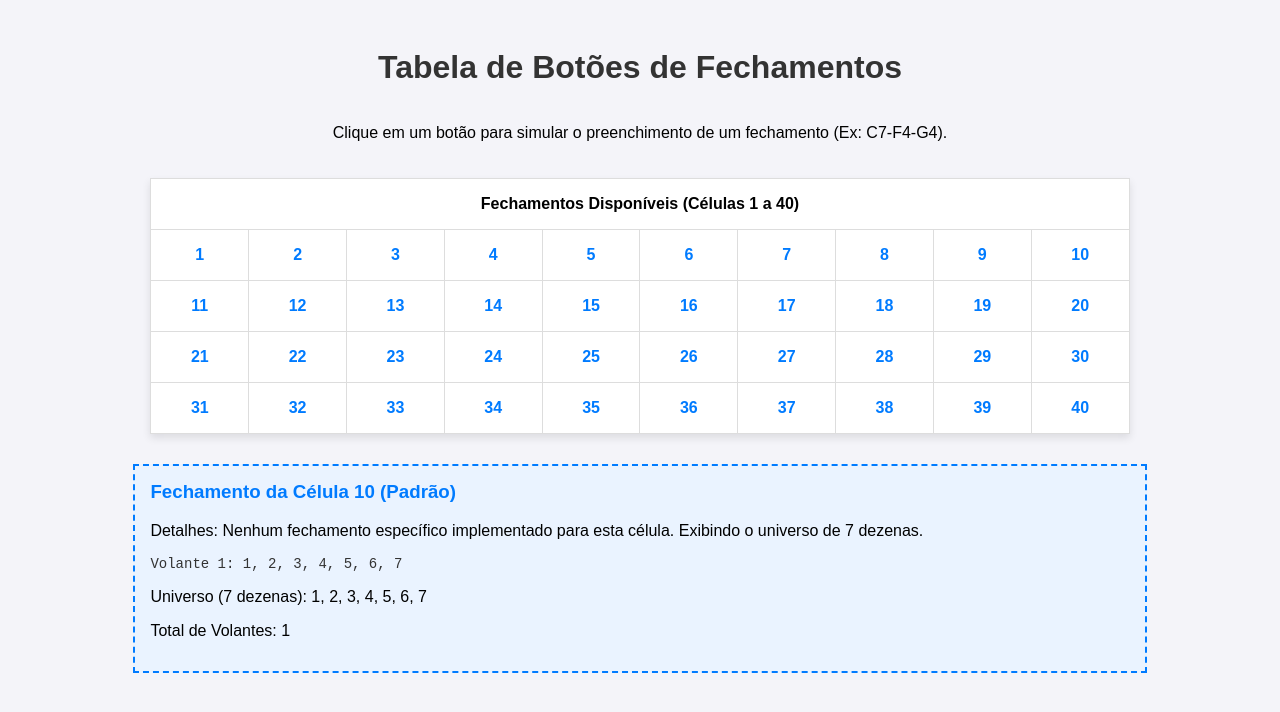
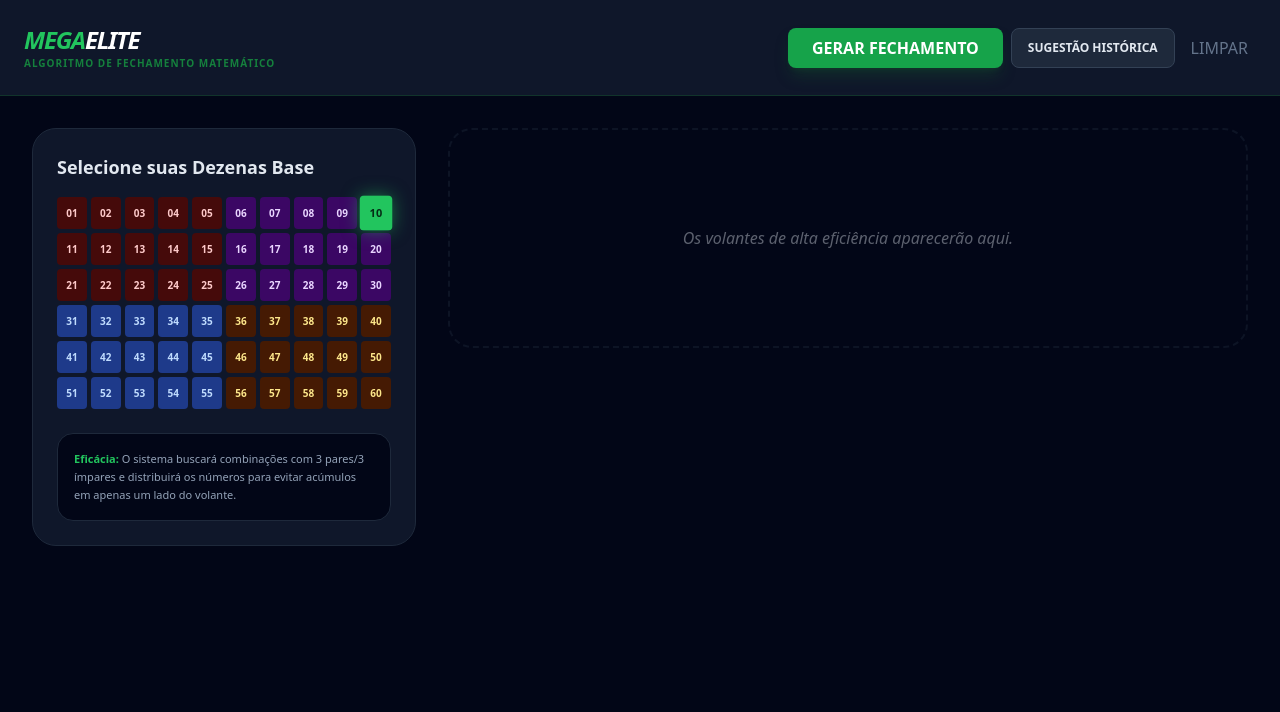
Before and after one commit to silvalexandre/megaelite, a plain HTML site: page index.html in a window 1280 px wide. Both pictures are taken after a click on the button "10". Drawn offline with nearby package versions, Linux system fonts and the light colour scheme.

Commit message:
Refactor index.html for dark mode and styling
Updated the title and styles for dark mode. Added Tailwind CSS for styling and improved button interactions.

```diff
--- a/index.html
+++ b/index.html
@@ -1,196 +1,170 @@
 <!DOCTYPE html>
-<html lang="pt-BR">
+<html lang="pt-br" class="dark">
 <head>
     <meta charset="UTF-8">
     <meta name="viewport" content="width=device-width, initial-scale=1.0">
-    <title>Tabela de Fechamentos</title>
+    <title>Mega Sena - Fechamento de Alta Eficácia</title>
+    <script src="https://cdn.tailwindcss.com"></script>
+    <script>
+        tailwind.config = { darkMode: 'class' }
+    </script>
     <style>
-        /* Estilos CSS */
-        body {
-            font-family: Arial, sans-serif;
-            display: flex;
-            flex-direction: column;
-            align-items: center;
-            padding: 20px;
-            background-color: #f4f4f9;
+        /* Cores do Seletor (Ajustadas para o padrão Dark) */
+        .q1 { background-color: #450a0a; color: #fecaca; }
+        .q2 { background-color: #3b0764; color: #e9d5ff; }
+        .q3 { background-color: #1e3a8a; color: #bfdbfe; }
+        .q4 { background-color: #451a03; color: #fde68a; }
+
+        .selected { background-color: #22c55e !important; color: #052e16 !important; transform: scale(1.1); z-index: 50; box-shadow: 0 0 15px rgba(34, 197, 94, 0.5); }
+
+        /* Estilo do Cartão no Modo Escuro Padrão */
+        .cartao-loteria { background-color: #1e293b; border: 1px solid #334155; position: relative; overflow: hidden; }
+        .grade-volante { display: grid; grid-template-columns: repeat(10, 1fr); gap: 2px; position: relative; }
+
+        /* Linhas Divisórias de Alta Visibilidade */
+        .linha-h { position: absolute; top: 50%; left: 0; right: 0; height: 2px; background-color: #22c55e; opacity: 0.3; z-index: 20; pointer-events: none; }
+        .linha-v { position: absolute; top: 0; bottom: 0; left: 50%; width: 2px; background-color: #22c55e; opacity: 0.3; z-index: 20; pointer-events: none; }
+
+        .dezena-cartao { aspect-ratio: 1; display: flex; align-items: center; justify-content: center; font-size: 0.7rem; font-weight: 700; background: #0f172a; border: 1px solid #1e293b; color: #475569; }
+
+        .dezena-marcada { background-color: #22c55e !important; color: #052e16 !important; z-index: 30; font-weight: 900; }
+    </style>
+</head>
+<body class="bg-slate-950 text-slate-200 min-h-screen transition-colors duration-300">
+
+    <nav class="bg-slate-900 border-b border-green-900/50 p-6">
+        <div class="container mx-auto flex flex-col md:flex-row justify-between items-center gap-4">
+            <div>
+                <h1 class="text-2xl font-black tracking-tighter uppercase italic text-green-500">Mega<span class="text-white">Elite</span></h1>
+                <p class="text-[10px] text-green-700 font-bold uppercase tracking-widest">Algoritmo de Fechamento Matemático</p>
+            </div>
+            <div class="flex gap-2">
+                <button onclick="gerarFechamentoEficaz()" class="bg-green-600 px-6 py-2 rounded-lg font-bold hover:bg-green-500 transition-all text-white shadow-lg shadow-green-900/40">GERAR FECHAMENTO</button>
+                <button onclick="sugerirEstatistica()" class="bg-slate-800 px-4 py-2 rounded-lg font-bold hover:bg-slate-700 transition-all border border-slate-700 text-xs">SUGESTÃO HISTÓRICA</button>
+                <button onclick="limpar()" class="text-slate-500 hover:text-white px-2 transition-colors">LIMPAR</button>
+            </div>
+        </div>
+    </nav>
+
+    <main class="container mx-auto p-4 md:p-8">
+        <div class="grid lg:grid-cols-12 gap-8">
+            <div class="lg:col-span-4">
+                <div class="bg-slate-900 p-6 rounded-3xl border border-slate-800 sticky top-8">
+                    <h2 class="text-lg font-bold mb-4 flex items-center gap-2">Selecione suas Dezenas Base</h2>
+                    <div id="volante-selecao" class="grid grid-cols-10 gap-1 mb-6"></div>
+                    <div class="p-4 bg-slate-950 rounded-2xl border border-slate-800 text-[11px] leading-relaxed text-slate-400">
+                        <strong class="text-green-500">Eficácia:</strong> O sistema buscará combinações com 3 pares/3 ímpares e distribuirá os números para evitar acúmulos em apenas um lado do volante.
+                    </div>
+                </div>
+            </div>
+
+            <div class="lg:col-span-8">
+                <div id="container-volantes" class="grid md:grid-cols-2 gap-6">
+                    <div class="col-span-full py-24 text-center border-2 border-dashed border-slate-800 rounded-3xl opacity-40">
+                        <p class="italic">Os volantes de alta eficiência aparecerão aqui.</p>
+                    </div>
+                </div>
+            </div>
+        </div>
+    </main>
+
+    <script>
+        let dezenas = new Set();
+        const topDezenas = [10, 53, 05, 34, 37, 33, 38, 17, 32, 43, 04, 11, 23, 27, 30, 35, 42, 44, 46, 56];
+
+        function getQ(n) {
+            const r = Math.floor((n - 1) / 10);
+            const c = (n - 1) % 10;
+            if (r < 3 && c < 5) return 1;
+            if (r < 3 && c >= 5) return 2;
+            if (r >= 3 && c < 5) return 3;
+            return 4;
         }
 
-        h1 {
-            color: #333;
+        const vSelecao = document.getElementById('volante-selecao');
+        for (let i = 1; i <= 60; i++) {
+            const b = document.createElement('button');
+            b.innerText = i.toString().padStart(2, '0');
+            b.id = `btn-${i}`;
+            b.className = `q${getQ(i)} h-8 w-full rounded font-bold text-[10px] transition-all border border-transparent hover:brightness-125`;
+            b.onclick = () => toggleDezena(i);
+            vSelecao.appendChild(b);
         }
 
-        /* Estilo da Tabela */
-        table {
-            border-collapse: collapse;
-            width: 80%; /* Ajuste a largura conforme necessário */
-            max-width: 1000px;
-            box-shadow: 0 4px 8px rgba(0, 0, 0, 0.1);
-            background-color: #fff;
-            margin-top: 20px;
+        function toggleDezena(n) {
+            const b = document.getElementById(`btn-${n}`);
+            if(dezenas.has(n)) { dezenas.delete(n); b.classList.remove('selected'); }
+            else { dezenas.add(n); b.classList.add('selected'); }
         }
 
-        th, td {
-            border: 1px solid #ddd;
-            padding: 0; /* Remove padding padrão do TD para o botão ocupar o espaço */
-            text-align: center;
-            height: 50px; /* Altura fixa para as células */
-            width: 10%; /* 10 colunas, 10% cada */
+        function sugerirEstatistica() {
+            limpar();
+            topDezenas.forEach(n => toggleDezena(n));
         }
 
-        /* Estilo do Botão dentro da Célula */
-        .cell-button {
-            width: 100%;
-            height: 100%;
-            border: none;
-            background-color: transparent; /* Fundo transparente */
-            color: #007bff;
-            font-size: 16px;
-            font-weight: bold;
-            cursor: pointer;
-            transition: background-color 0.3s, color 0.3s;
-            display: flex;
-            justify-content: center;
-            align-items: center;
+        function gerarFechamentoEficaz() {
+            const qs = { 1: [], 2: [], 3: [], 4: [] };
+            dezenas.forEach(n => qs[getQ(n)].push(n));
+
+            if (dezenas.size < 12) {
+                alert("Para um fechamento eficaz, selecione pelo menos 12 dezenas (use a Sugestão Histórica se preferir).");
+                return;
+            }
+
+            const container = document.getElementById('container-volantes');
+            container.innerHTML = '';
+            let count = 0;
+
+            // Esquemas de distribuição mais comuns em sorteios reais
+            const matrizesEficazes = [[2,2,1,1], [1,1,2,2], [2,1,2,1], [1,2,1,2], [2,1,1,2], [1,2,2,1]];
+
+            while(count < 10) {
+                let esquema = matrizesEficazes[Math.floor(Math.random() * matrizesEficazes.length)];
+                let jogo = [];
+                for(let i=1; i<=4; i++) {
+                    let disponiveis = [...qs[i]].sort(() => Math.random() - 0.5);
+                    for(let k=0; k<esquema[i-1]; k++) if(disponiveis[k]) jogo.push(disponiveis[k]);
+                }
+
+                if(jogo.length === 6) {
+                    const pares = jogo.filter(n => n % 2 === 0).length;
+                    // Filtro de Ouro: Sorteios com 3P/3I ou 4P/2I ou 2P/4I cobrem 80% da história da Mega
+                    if(pares >= 2 && pares <= 4) {
+                        renderVolante(jogo.sort((a,b) => a-b), count + 1);
+                        count++;
+                    }
+                }
+            }
         }
 
-        .cell-button:hover {
-            background-color: #e9ecef;
-            color: #0056b3;
+        function renderVolante(nums, id) {
+            const container = document.getElementById('container-volantes');
+            const card = document.createElement('div');
+            card.className = "cartao-loteria p-5 rounded-2xl shadow-2xl w-full border-t-2 border-green-500/50";
+
+            let gridHtml = '<div class="grade-volante">';
+            gridHtml += '<div class="linha-h"></div><div class="linha-v"></div>';
+            for(let i=1; i<=60; i++) {
+                const marcada = nums.includes(i) ? 'dezena-marcada' : '';
+                gridHtml += `<div class="dezena-cartao ${marcada}">${i.toString().padStart(2, '0')}</div>`;
+            }
+            gridHtml += '</div>';
+
+            card.innerHTML = `
+                <div class="flex justify-between items-center mb-4 border-b border-slate-800 pb-2">
+                    <span class="text-[9px] font-black uppercase text-green-600 tracking-tighter">EFICÁCIA MÁXIMA #${id}</span>
+                    <span class="text-[11px] font-mono font-bold text-slate-200">${nums.join(' · ')}</span>
+                </div>
+                ${gridHtml}
+            `;
+            container.appendChild(card);
         }
 
-        .cell-button:active {
-            background-color: #d1d9e0;
-        }
-
-        .fechamento-display {
-            margin-top: 30px;
-            padding: 15px;
-            border: 2px dashed #007bff;
-            background-color: #eaf3ff;
-            min-height: 100px;
-            width: 80%;
-            max-width: 1000px;
-            text-align: left;
-        }
-
-        .fechamento-display h3 {
-            margin-top: 0;
-            color: #007bff;
-        }
-
-        .fechamento-display pre {
-            white-space: pre-wrap;
-            word-wrap: break-word;
-            font-size: 14px;
-            color: #333;
-        }
-    </style>
-</head>
-<body>
-
-    <h1>Tabela de Botões de Fechamentos</h1>
-    <p>Clique em um botão para simular o preenchimento de um fechamento (Ex: C7-F4-G4).</p>
-
-    <table>
-        <thead>
-            <tr>
-                <th colspan="10">Fechamentos Disponíveis (Células 1 a 40)</th>
-            </tr>
-        </thead>
-        <tbody>
-            <script>
-                document.write('<tr>');
-                for (let i = 1; i <= 40; i++) {
-                    // Abre nova linha a cada 10 células
-                    if ((i - 1) % 10 === 0 && i !== 1) {
-                        document.write('</tr><tr>');
-                    }
-                    // Cria a célula com o botão numerado
-                    document.write('<td>');
-                    document.write(`<button class="cell-button" data-cell-number="${i}" onclick="preencherFechamento(${i})">${i}</button>`);
-                    document.write('</td>');
-                }
-                document.write('</tr>');
-            </script>
-        </tbody>
-    </table>
-
-    <div class="fechamento-display" id="fechamento-display">
-        <h3>Resultado do Fechamento</h3>
-        <p>Aguardando clique...</p>
-    </div>
-
-    <script>
-        // Função JavaScript para a lógica de preenchimento
-        function preencherFechamento(numeroCelulas) {
-            const universo = [1, 2, 3, 4, 5, 6, 7]; // Universo de 7 Dezenas (exemplo)
-            const dezenasRestantes = [8, 9, 10, 11, 12, 13, 14, 15, 16, 17, 18, 19, 20, 21, 22, 23, 24, 25, 26, 27, 28, 29, 30, 31]; // Restante das 31 dezenas
-
-            let titulo = `Fechamento da Célula ${numeroCelulas}`;
-            let fechamentos = [];
-            let detalhes = "A lógica exata do fechamento deve ser implementada aqui, conforme o C-F-G específico.";
-
-            // --- Lógica de Simulação de Fechamentos ---
-            // A lógica real de fechamentos (combinações e garantias) é extensa.
-            // Aqui, simularemos alguns "fechamentos mais usados" como exemplos,
-            // baseando-se no número da célula.
-
-            switch (numeroCelulas) {
-                case 1:
-                    // Exemplo: C7-F4-G4 (7 dezenas, 4 por volante, garantindo 4 se 4 acertadas)
-                    titulo += " (C7-F4-G4 - 1 Volante)";
-                    fechamentos.push(universo.slice(0, 4).join(', '));
-                    detalhes = "Combinação de 4 das 7 dezenas. Garantia de 4 se 4 acertos.";
-                    break;
-                case 2:
-                    // Exemplo: C7-F5-G4 (7 dezenas, 5 por volante, garantindo 4 se 5 acertadas)
-                    titulo += " (C7-F5-G4 - 2 Volantes)";
-                    // Simula 2 combinações simples
-                    fechamentos.push(universo.slice(0, 5).join(', '));
-                    fechamentos.push(universo.slice(2, 7).join(', '));
-                    detalhes = "Simulação de 2 volantes: Combinação simples.";
-                    break;
-                case 11:
-                    // Exemplo: C7-F6-G5 (7 dezenas, 6 por volante, garantindo 5 se 6 acertadas)
-                    titulo += " (C7-F6-G5 - 7 Volantes)";
-                    // Seriam 7 combinações complexas, simulando as 7
-                    for(let i=0; i<7; i++){
-                        const volante = [...universo.slice(0, i), ...universo.slice(i + 1)].join(', ');
-                        fechamentos.push(volante);
-                    }
-                    detalhes = `Simulação de ${fechamentos.length} volantes: Cada volante exclui 1 dezena do universo.`;
-                    break;
-                case 20:
-                case 40:
-                    // Exemplo de um fechamento mais complexo
-                    titulo += " (Fechamento Fictício Complexo - 10 Volantes)";
-                    // Simulação
-                    for(let i=0; i<10; i++){
-                        const dezenasExtra = dezenasRestantes.slice(i, i+3);
-                        const volante = [...universo.slice(0, 4), ...dezenasExtra].join(', ');
-                        fechamentos.push(volante);
-                    }
-                    detalhes = `Simulação de 10 volantes: Combinação das 7 dezenas com 3 dezenas 'fixas' das restantes.`;
-                    break;
-                default:
-                    titulo += " (Padrão)";
-                    fechamentos.push(universo.join(', '));
-                    detalhes = "Nenhum fechamento específico implementado para esta célula. Exibindo o universo de 7 dezenas.";
-            }
-            // --- Fim da Lógica de Simulação ---
-
-            const display = document.getElementById('fechamento-display');
-            let fechamentosHtml = fechamentos.map((f, index) => `Volante ${index + 1}: ${f}`).join('\n');
-
-            display.innerHTML = `
-                <h3>${titulo}</h3>
-                <p>Detalhes: ${detalhes}</p>
-                <pre>${fechamentosHtml}</pre>
-                <p>Universo (7 dezenas): ${universo.join(', ')}</p>
-                <p>Total de Volantes: ${fechamentos.length}</p>
-            `;
+        function limpar() {
+            dezenas.clear();
+            document.querySelectorAll('#volante-selecao button').forEach(b => b.classList.remove('selected'));
+            document.getElementById('container-volantes').innerHTML = '';
         }
     </script>
-
 </body>
 </html>
```
